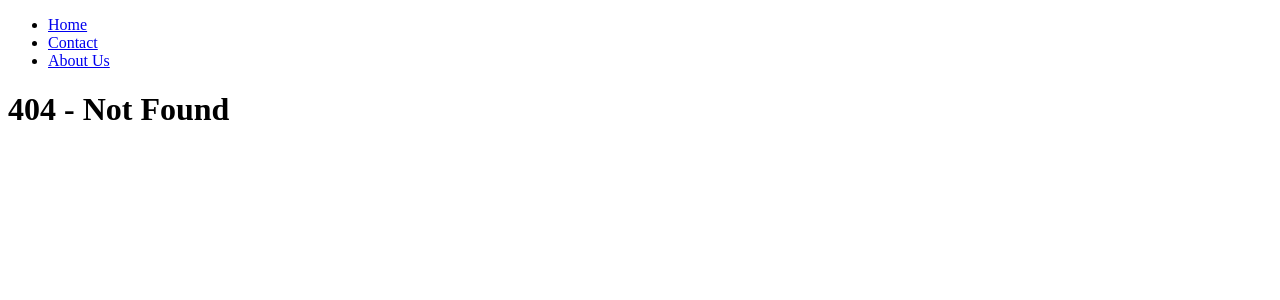
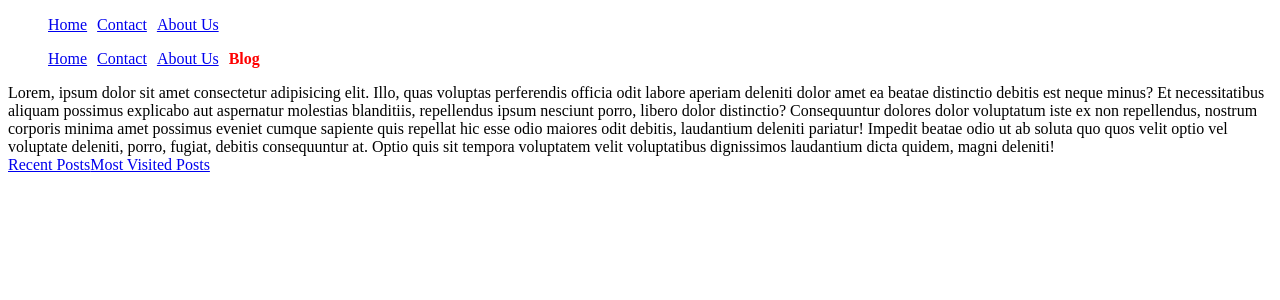
Before and after one commit to jumahmohammadi/reactCourse, a React (Vite) app: page /blog in a window 1280 px wide. Before the commit this address had no page. Shown: the top 300 px of the page. Built offline with nearby package versions, Linux system fonts and the light colour scheme.

Commit message:
Lesson 8 - Nested Routes & Navigating in React

```diff
--- a/src/components/App.jsx
+++ b/src/components/App.jsx
@@ -5,6 +5,9 @@ import About from './pages/About.jsx';
 import Contact from './pages/Contact.jsx';
 import NotFound from './pages/NotFound.jsx';
 import Header from './pages/Header.jsx';
+import Blog from './pages/blog/Blog.jsx';
+import NewPosts from './pages/blog/NewPosts.jsx';
+import VisitedPosts from './pages/blog/VisitedPosts.jsx';
 
 
 function App() {
@@ -15,6 +18,10 @@ function App() {
         <Route path='/' Component={Home}></Route>
         <Route path='/contact' Component={Contact}></Route>
         <Route path='/about-us' Component={About}></Route>
+        <Route path='/blog' Component={Blog}>
+           <Route path='recents' Component={NewPosts}></Route>
+           <Route path='most-visited' Component={VisitedPosts}></Route>
+        </Route>
         <Route path='*' Component={NotFound}></Route>
     </Routes>
 
--- a/src/components/pages/About.jsx
+++ b/src/components/pages/About.jsx
@@ -1,7 +1,15 @@
+import { useNavigate } from "react-router-dom";
+
 function About (){
+    const nav=useNavigate();
+    function confirmMessage(){
+        var conf=confirm("are you sure to delete this page?")
+        conf ? nav('/') : "";
+    }
     return(
         <div>
             <h1>About Us</h1>
+            <button onClick={confirmMessage}>Delete</button>
         </div>
     )
 }
--- a/src/components/pages/Header.jsx
+++ b/src/components/pages/Header.jsx
@@ -1,8 +1,9 @@
-import { Link } from "react-router-dom";
+import { Link, NavLink } from "react-router-dom";
+import "./style.css";
 function Header(){
     return (
         <div>
-              <ul>
+              <ul className="menu">
                 <li>
                     <Link to="/">Home</Link>
                 </li>
@@ -13,6 +14,21 @@ function Header(){
                     <Link to="/about-us">About Us</Link>
                 </li>
               </ul>
+
+              <ul className="menu">
+                <li>
+                    <NavLink to="/">Home</NavLink>
+                </li>
+                <li>
+                    <NavLink to="/contact">Contact</NavLink>
+                </li>
+                <li>
+                    <NavLink to="/about-us">About Us</NavLink>
+                </li>
+                <li>
+                    <NavLink to="/blog">Blog</NavLink>
+                </li>
+              </ul>
         </div>
     )
 }
--- /dev/null
+++ b/src/components/pages/blog/Blog.jsx
@@ -0,0 +1,19 @@
+import { Link,Outlet } from "react-router-dom";
+
+function Blog(){
+    return(
+        <>
+           <div>
+              Lorem, ipsum dolor sit amet consectetur adipisicing elit. Illo, quas voluptas perferendis officia odit labore aperiam deleniti dolor amet ea beatae distinctio debitis est neque minus? Et necessitatibus aliquam possimus explicabo aut aspernatur molestias blanditiis, repellendus ipsum nesciunt porro, libero dolor distinctio? Consequuntur dolores dolor voluptatum iste ex non repellendus, nostrum corporis minima amet possimus eveniet cumque sapiente quis repellat hic esse odio maiores odit debitis, laudantium deleniti pariatur! Impedit beatae odio ut ab soluta quo quos velit optio vel voluptate deleniti, porro, fugiat, debitis consequuntur at. Optio quis sit tempora voluptatem velit voluptatibus dignissimos laudantium dicta quidem, magni deleniti!
+           </div>
+           <div>
+              <Link to="recents">Recent Posts</Link>
+              <Link to="most-visited">Most Visited Posts</Link>
+           </div>
+           <div>
+              <Outlet />
+           </div>
+        </>
+    )
+}
+export default Blog;
--- /dev/null
+++ b/src/components/pages/blog/NewPosts.jsx
@@ -0,0 +1,9 @@
+function NewPosts(){
+    return (
+        <>
+          <h1>Recent Posts</h1>
+        </>
+    )
+}
+
+export default NewPosts;
--- /dev/null
+++ b/src/components/pages/blog/VisitedPosts.jsx
@@ -0,0 +1,6 @@
+
+export default function VisitedPosts() {
+  return (
+    <h1>Visited Posts</h1>
+  )
+}
--- /dev/null
+++ b/src/components/pages/style.css
@@ -0,0 +1,9 @@
+.menu li{
+	display:inline-block;
+	margin-right:10px;
+}
+.menu li a.active{
+	text-decoration:none;
+	font-weight:bold;
+	color:red;
+}
```
